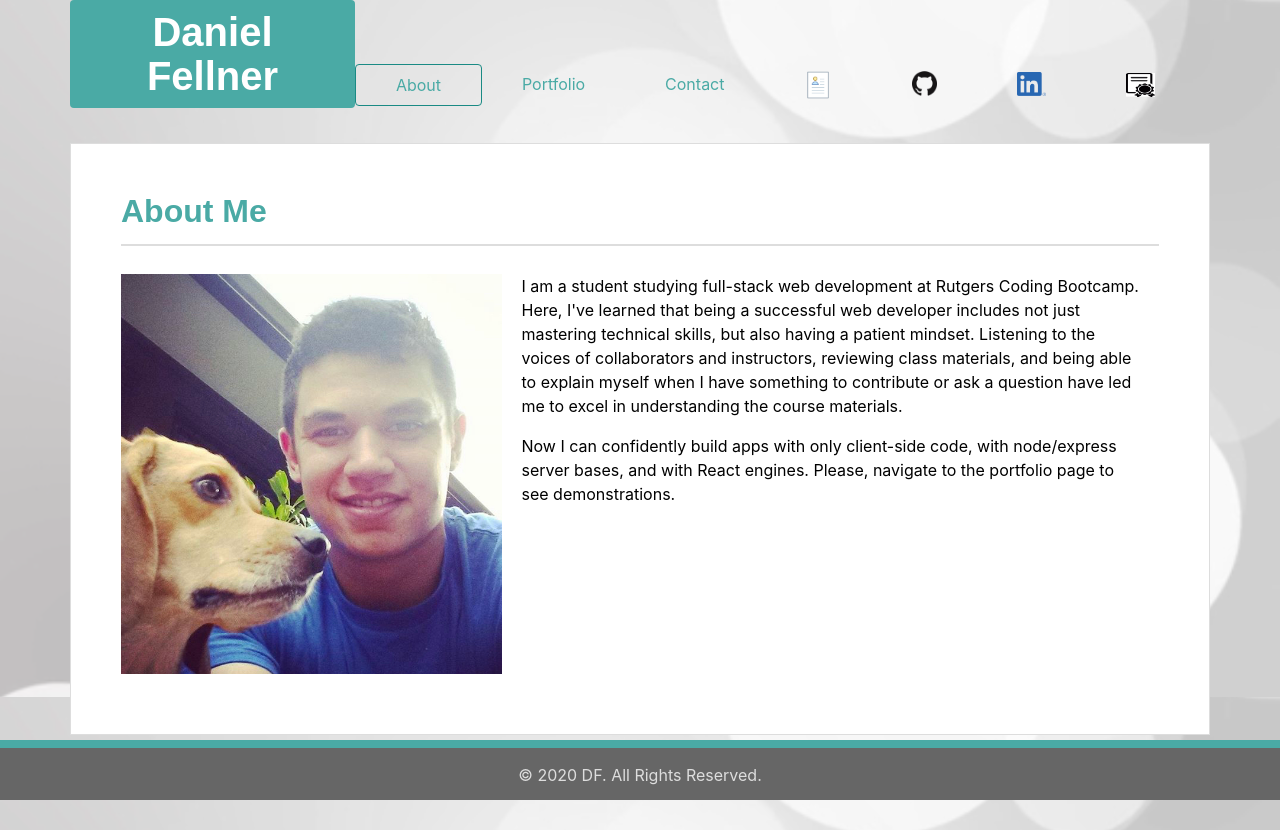
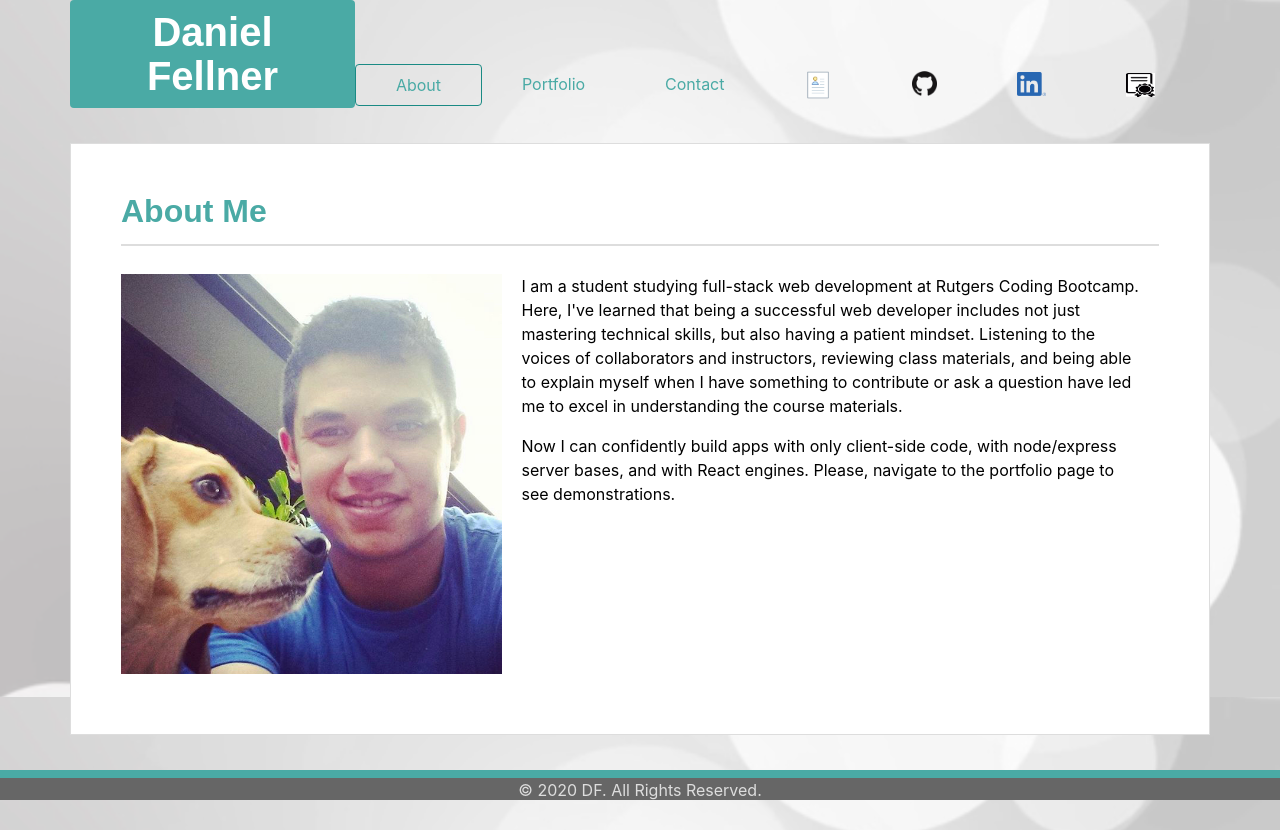
Before and after one commit to Dfellner92/professionalReactPortfolio, a React (Create React App) app: page / in a window 1280 px wide. Built offline with nearby package versions, Linux system fonts and the light colour scheme; a web font is replaced by a local one.

Commit message:
footer edit

```diff
--- a/src/App.css
+++ b/src/App.css
@@ -87,7 +87,7 @@ h2 {
   background-color: #666666;
   color: #dddddd;
   border-top: 8px solid #4aaaa5;
-  height: 60px;
+  height: 30px;
   position: fixed;
   bottom: 0;
   width:100%;
@@ -95,7 +95,6 @@ h2 {
 
 .copyright {
   position: relative;
-  top: 15px;
 }
 
 .portfolio-pic {
```
